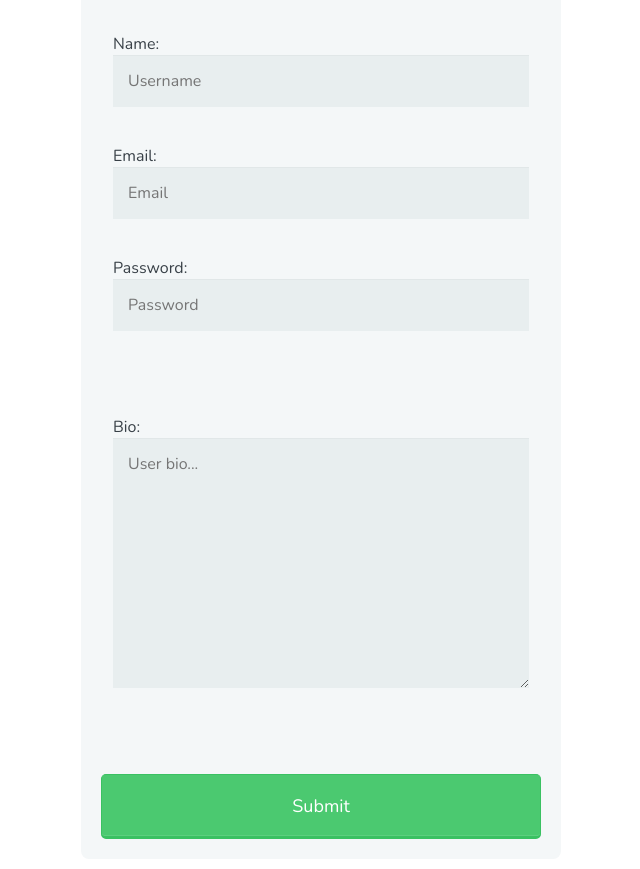
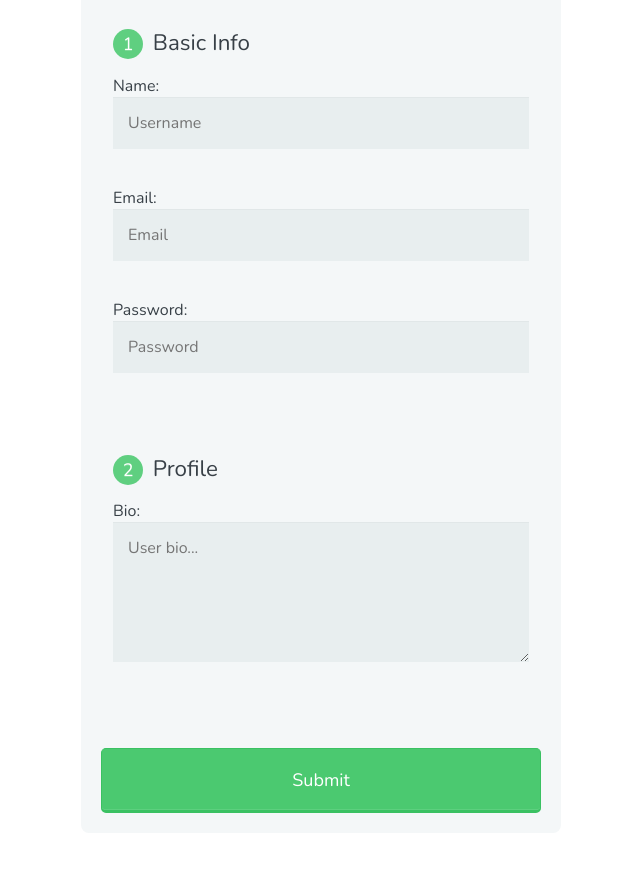
Before and after one commit to clintonhays/practice-dump, a plain HTML site: page Practice Files/forms practice/index.html in a window 1280 px wide. Shown: the part 66-935 px from the top of the page, without its empty margins (319-959 px from the left). After the commit the page ends 909 px from the top, so only its background shows below. Drawn offline with nearby package versions, Linux system fonts and the light colour scheme.

Commit message:
add legends

```diff
--- a/Practice Files/forms practice/index.html
+++ b/Practice Files/forms practice/index.html
@@ -17,6 +17,7 @@
         </header>
 
         <fieldset>
+          <legend><span class="number">1</span> Basic Info</legend>
 
           <label for="name">
             Name:
@@ -34,10 +35,11 @@
         </fieldset>
 
         <fieldset>
+          <legend><span class="number">2</span> Profile</legend>
 
           <label for="bio">
             Bio:
-            <textarea name="user_bio" id="bio" cols="30" rows="10" placeholder="User bio..."></textarea>
+            <textarea name="user_bio" id="bio" cols="30" rows="5" placeholder="User bio..."></textarea>
           </label>
 
         </fieldset>
```
